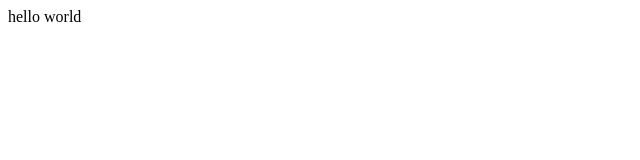
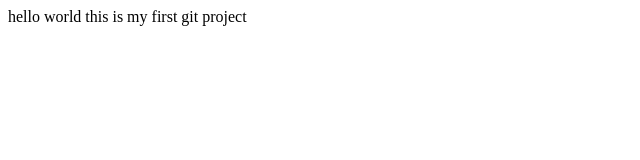
Before and after one commit to aditya-gupta0503/New-demo, a plain HTML site: page index.html in a window 1280 px wide. Shown: the whole page, without its empty margins (0-640 px from the left). Drawn offline with Linux system fonts and the light colour scheme.

Commit message:
This is a random commit

```diff
--- a/index.html
+++ b/index.html
@@ -1 +1 @@
-<p>hello world</p>
+<p>hello world this is my first git project</p>
```
